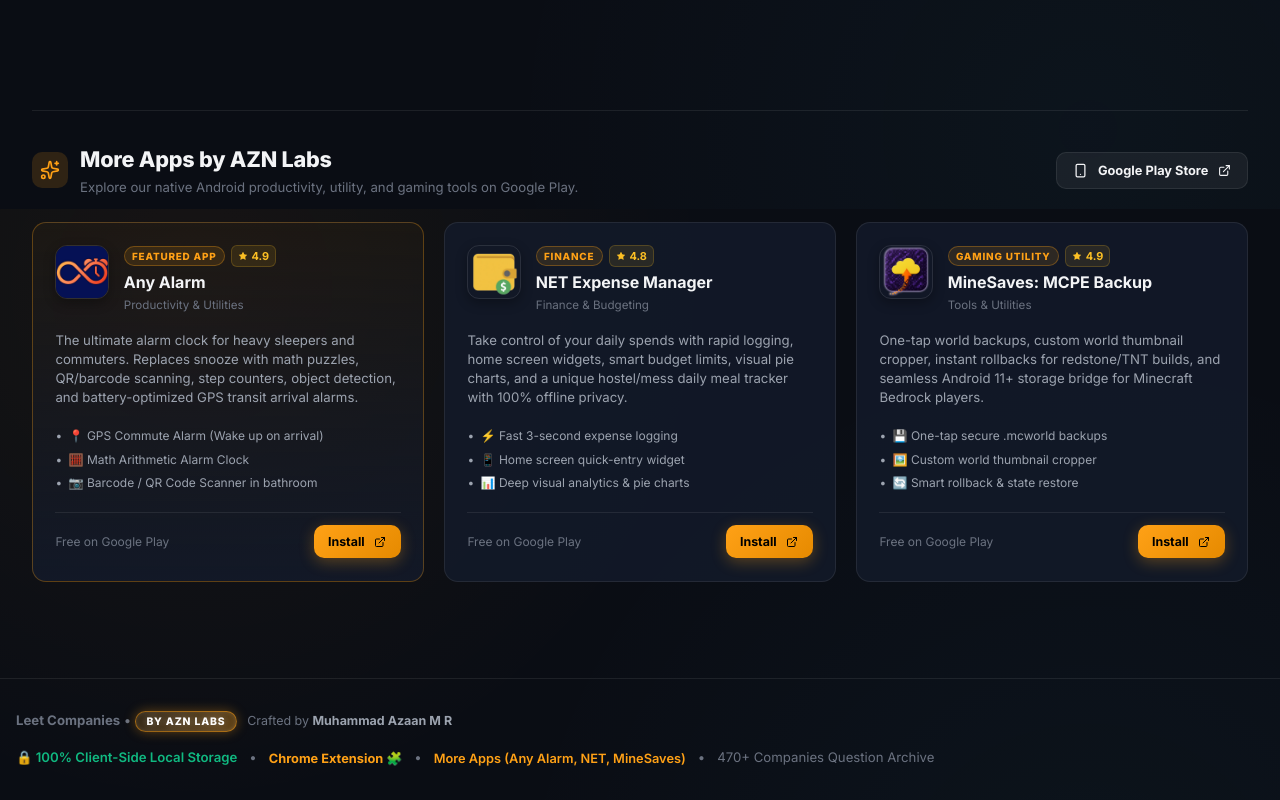
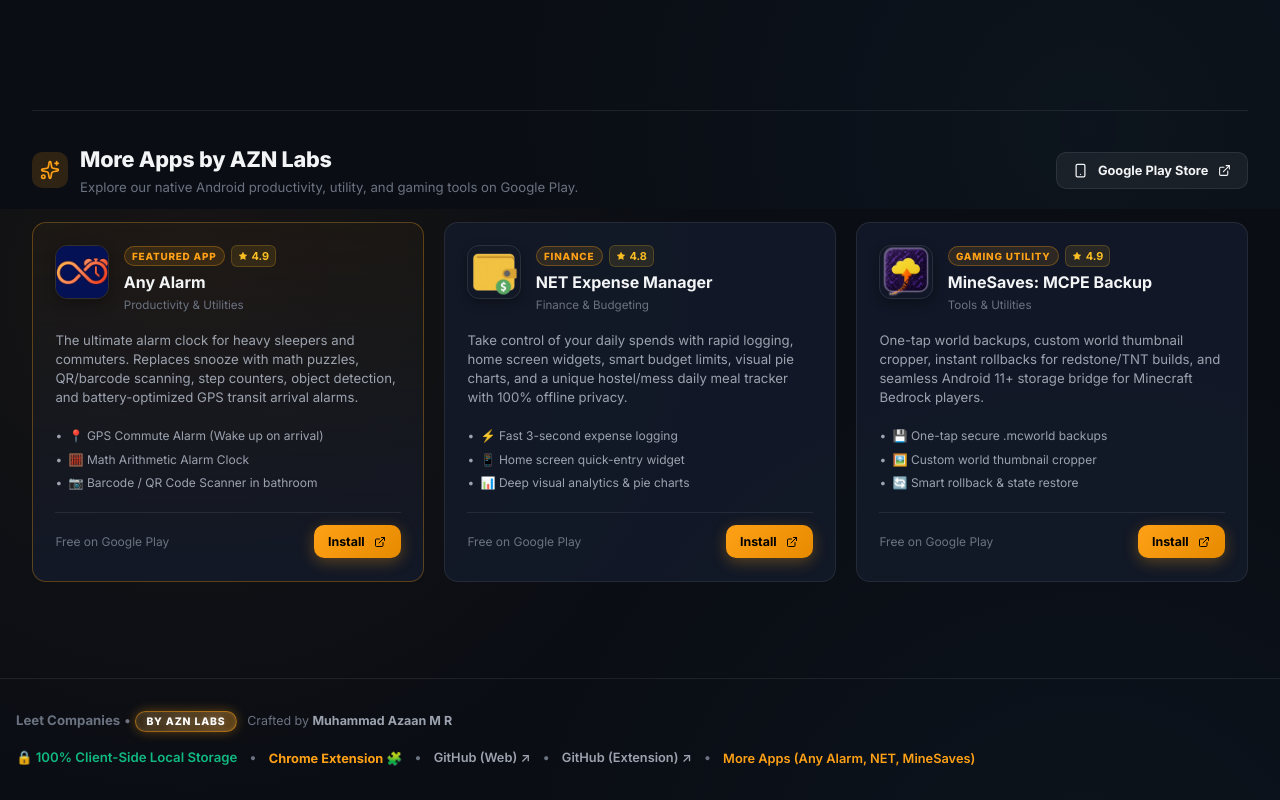
Before and after one commit to azaanmr/LeetCompanies, a React (Vite) app: page / in a window 1280 px wide. Shown: the part 2191-2991 px from the top of the page. Built offline with nearby package versions, Linux system fonts and the light colour scheme.

Commit message:
Update Readme. Added, github links. Sitemap fix

```diff
--- a/scripts/build_extension.js
+++ b/scripts/build_extension.js
@@ -833,6 +833,7 @@
 
   <p>
     <a href="https://leetcompanies.netlify.app"><img src="https://img.shields.io/badge/Live_Web_App-leetcompanies.netlify.app-ffa116?style=for-the-badge&logo=googlechrome&logoColor=white" alt="Live On" /></a>
+    <a href="https://github.com/azaanmr/LeetCompanies-Extension"><img src="https://img.shields.io/badge/GitHub-Repository-181717?style=for-the-badge&logo=github&logoColor=white" alt="GitHub" /></a>
     <img src="https://img.shields.io/badge/Manifest-V3-646cff?style=for-the-badge" alt="Manifest V3" />
     <img src="https://img.shields.io/badge/Storage-100%25_Offline-10b981?style=for-the-badge" alt="Offline" />
     <img src="https://img.shields.io/badge/License-MIT-blue?style=for-the-badge" alt="License" />
--- a/src/App.jsx
+++ b/src/App.jsx
@@ -65,14 +65,32 @@
               Chrome Extension 🧩
             </button>
             <span>•</span>
+            <a
+              href="https://github.com/azaanmr/LeetCompanies"
+              target="_blank"
+              rel="noopener noreferrer"
+              style={{ color: 'var(--text-secondary)', textDecoration: 'none', fontSize: '0.8rem', fontWeight: 600 }}
+              title="View Website Source Code on GitHub"
+            >
+              GitHub (Web) ↗
+            </a>
+            <span>•</span>
+            <a
+              href="https://github.com/azaanmr/LeetCompanies-Extension"
+              target="_blank"
+              rel="noopener noreferrer"
+              style={{ color: 'var(--text-secondary)', textDecoration: 'none', fontSize: '0.8rem', fontWeight: 600 }}
+              title="View Chrome Extension Source Code on GitHub"
+            >
+              GitHub (Extension) ↗
+            </a>
+            <span>•</span>
             <button
               onClick={() => setShowAppsModal(true)}
               style={{ background: 'none', border: 'none', color: 'var(--accent-lc)', cursor: 'pointer', fontSize: '0.8rem', fontWeight: 600 }}
             >
               More Apps (Any Alarm, NET, MineSaves)
             </button>
-            <span>•</span>
-            <span>470+ Companies Question Archive</span>
           </div>
         </div>
       </footer>
--- a/src/components/extension/ExtensionModal.jsx
+++ b/src/components/extension/ExtensionModal.jsx
@@ -408,7 +408,7 @@
           </div>
 
           <a
-            href="https://github.com/MuhammadAzaan/Leetcode-Companies-Extension"
+            href="https://github.com/azaanmr/LeetCompanies-Extension"
             target="_blank"
             rel="noopener noreferrer"
             style={{ display: 'inline-flex', alignItems: 'center', gap: '0.3rem', color: 'var(--accent-lc)', fontWeight: 600 }}
--- a/vite.config.js
+++ b/vite.config.js
@@ -5,7 +5,7 @@
 export default defineConfig({
   plugins: [react()],
   server: {
-    port: 5173,
+    port: 8000,
     open: false,
   },
 });
```
Also changed, not shown: public/site.webmanifest, 2 other files (tests, documents, lock files or other folders).
